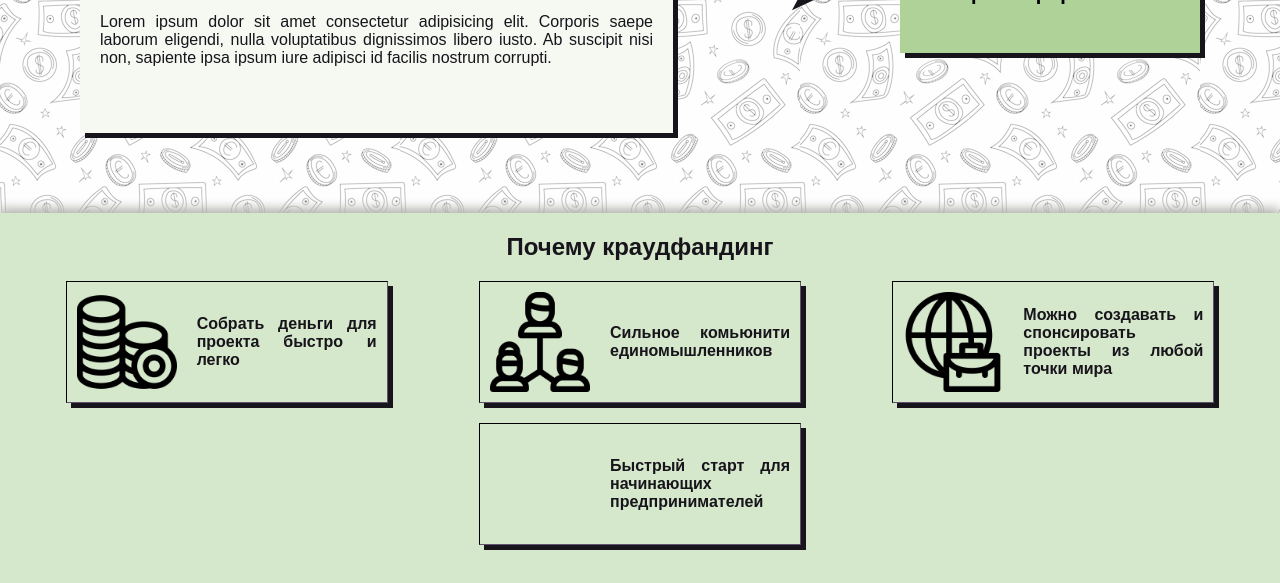
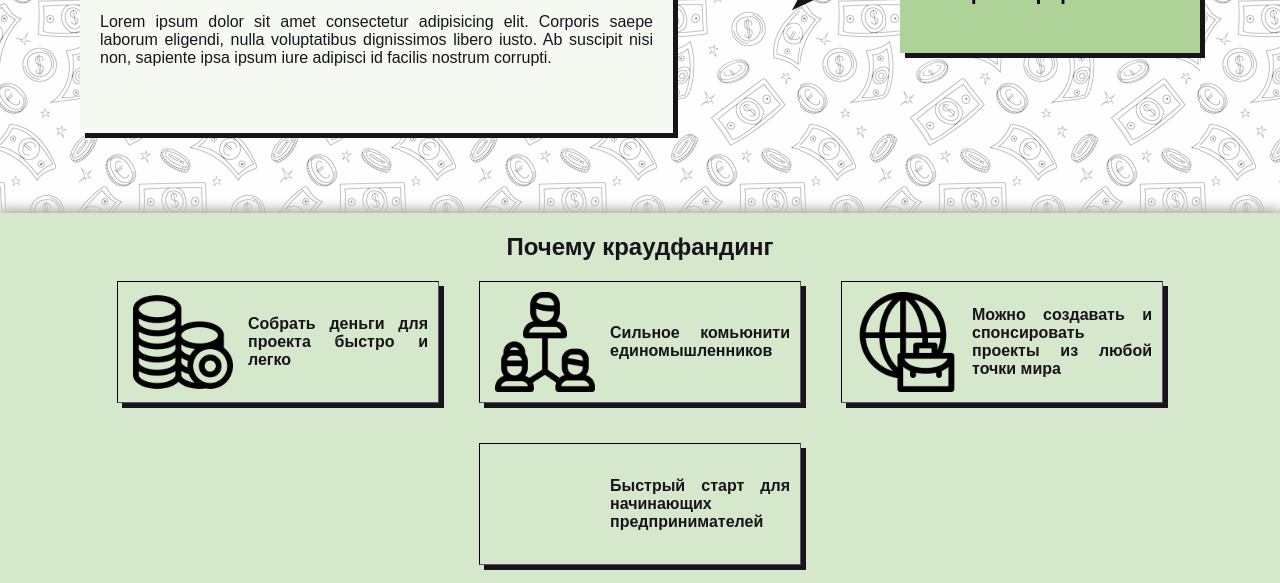
Before and after one commit to avis-alba/shift-crowdfunding, a website with bundled scripts: page html/index.html in a window 1280 px wide. Shown: the part 337-920 px from the top of the page. Built offline with nearby package versions, Linux system fonts and the light colour scheme.

Commit message:
CSS edits for index.html

```diff
--- a/css/styles.css
+++ b/css/styles.css
@@ -181,7 +181,6 @@ header .projects-link {
 	flex-direction: column;
 	justify-content: start;
 	align-items: flex-start;
-	/*!!!!!*/
 	position: relative;
 	top: 90px;
 }
@@ -214,7 +213,8 @@ header .projects-link {
 	padding: 20px;
 	background-color: var(--my-green-1);
 	box-shadow: var(--hard-shadow);
-	overflow: auto;
+	overflow-x: hidden;
+	overflow-y: auto;
 	position: relative;
 	z-index: 10;
 }
@@ -279,9 +279,7 @@ header .projects-link {
 }
 
 .about-us {
-	/* height: 230px; */
 	width: 100%;
-	padding-bottom: 20px;
 	margin: 0 0 50px 0px;
 	box-shadow: var(--main-block-shadow);
 	background-color: var(--my-green-2);
@@ -292,16 +290,16 @@ header .projects-link {
 .info {
 	display: flex;
 	flex-flow: row wrap;
-	justify-content: space-around;
+	justify-content: center;
 	align-items: center;
 	margin: 0;
-	padding: 0px 20px 20px 20px;
+	padding-bottom: 20px;
 }
 
 .info-point {
 	height: 100px;
 	width: 300px;
-	margin-top: 20px;
+	margin: 20px;
 	padding: 10px;
 	display: flex;
 	justify-content: space-between;
@@ -313,6 +311,7 @@ header .projects-link {
 
 .info-point img {
 	height: 100px;
+	margin: 0px 5px;
 }
 
 .info-point p {
```
